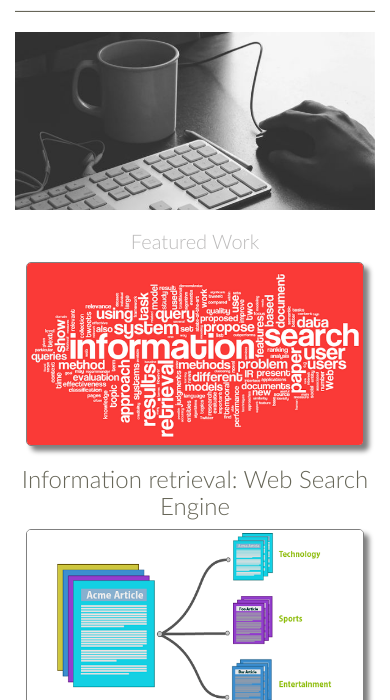
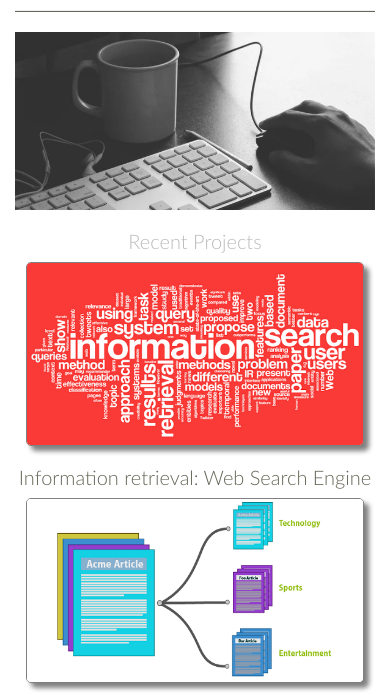
Before and after one commit to praneethy91/mygithubpage, a website: page index.html in a window 390 px wide. Shown: the part 87-787 px from the top of the page. Drawn offline with Linux system fonts and the light colour scheme; files whose address does not match are found by name.

Commit message:
Adding responsive font resizing to the project titles as well now

```diff
--- a/index.html
+++ b/index.html
@@ -33,7 +33,7 @@
         <section class="row text-center">
           <div class="row">
             <div class="col-md-12">
-              <h2 class="text-muted title-works">Featured Work</h2>
+              <h2 class="text-muted title-works">Recent Projects</h2>
             </div>
           </div>
           <article class="col-md-4 col-sm-6">
@@ -46,7 +46,7 @@
             <a data-toggle="modal" data-target="#project1">
               <img class="img-responsive center-block image-project" sizes="(max-width: 767px) 100vw, (min-width: 768px) 50vw, (min-width: 992px) 33vw" src="dist/img/project1-large.png" srcset="dist/img/project1-small.jpg 320w, dist/img/project1-medium.png 640w, dist/img/project1-large.png 1024w" alt="Image of Text classification using machine learning">
             </a>
-            <h3 class= "title-project">Machine Learning: News Article Classification</h3>
+            <h3 class="title-project">Machine Learning: News Article Classification</h3>
           </article>
           <article class="col-md-4 col-sm-6">
             <a data-toggle="modal" data-target="#project3">
--- a/src/css/styles.css
+++ b/src/css/styles.css
@@ -81,7 +81,7 @@ footer {
     max-width: 50px;
   }
 
-  .title-super, .title-works {
+  .title-super, .title-works, .title-project {
     font-size: 20px;
   }
 
```
Also changed, not shown: dist/css/all.css, dist/css/all.min.css.
